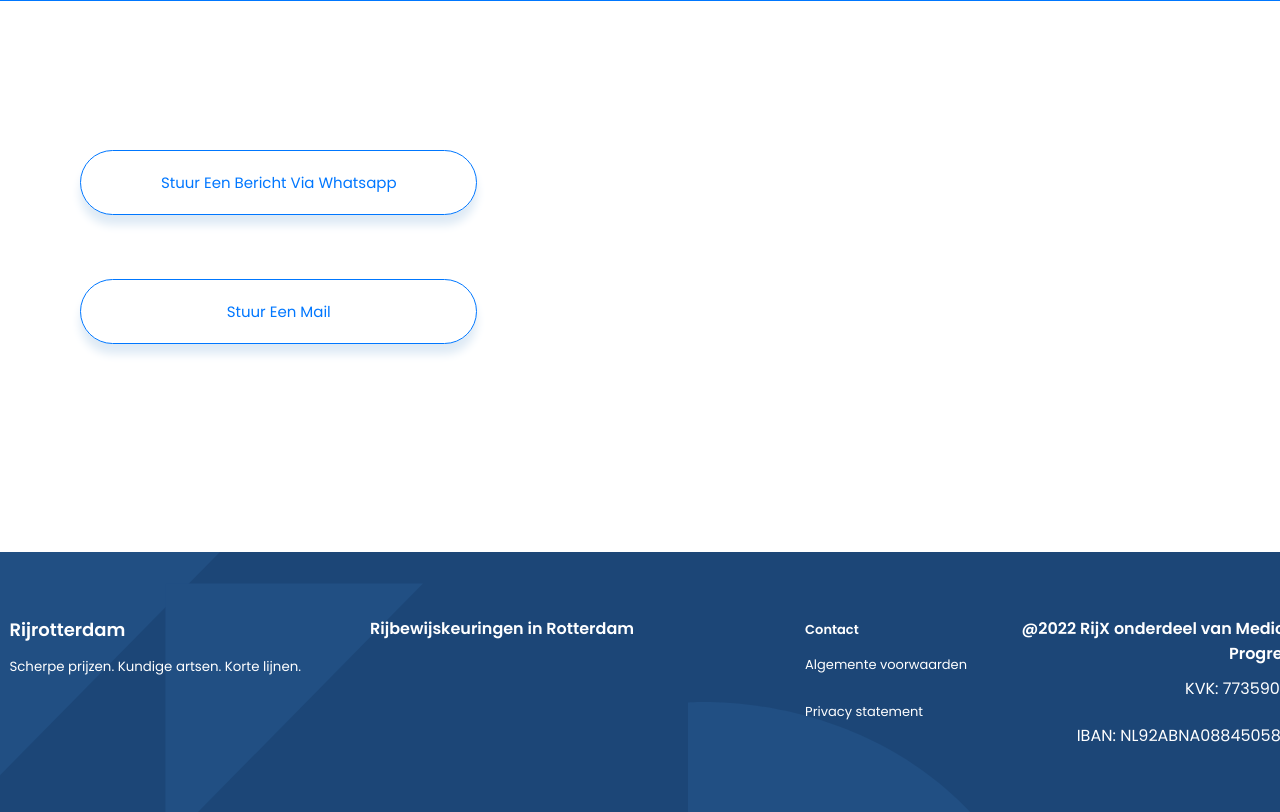
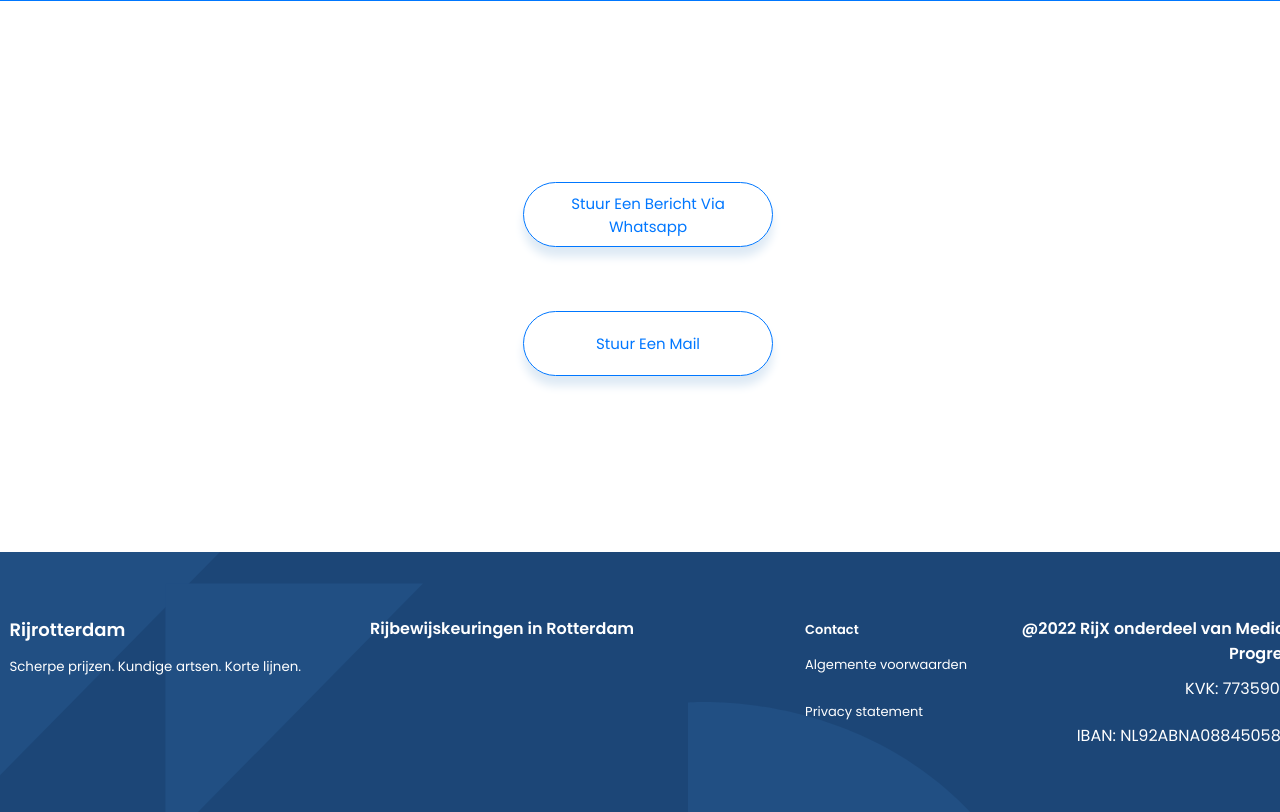
Before and after one commit to KelvinKramp/rijX, a Python web app: template templates/contact.html in a window 1280 px wide. Shown: the part 122-934 px from the top of the page. Run offline with Jinja, Linux system fonts and the light colour scheme; the template is opened without the code that fills it, so the values that code supplies are empty; some libraries are stand-ins or nearby versions.

Commit message:
Update contact.html

```diff
--- a/templates/contact.html
+++ b/templates/contact.html
@@ -9,7 +9,7 @@ body, html {
 <body style="height: 100%">
     <!-- Benefints Area -->
     <section class="about-section-wrapper first_about_section_wrapper"  id="more">
-      <section class="about-section">
+      <section class="about-section special_changing_section">
         <div class="about-section-right">
           <div>
             <h1>{{text.title1}}</h1>
```
